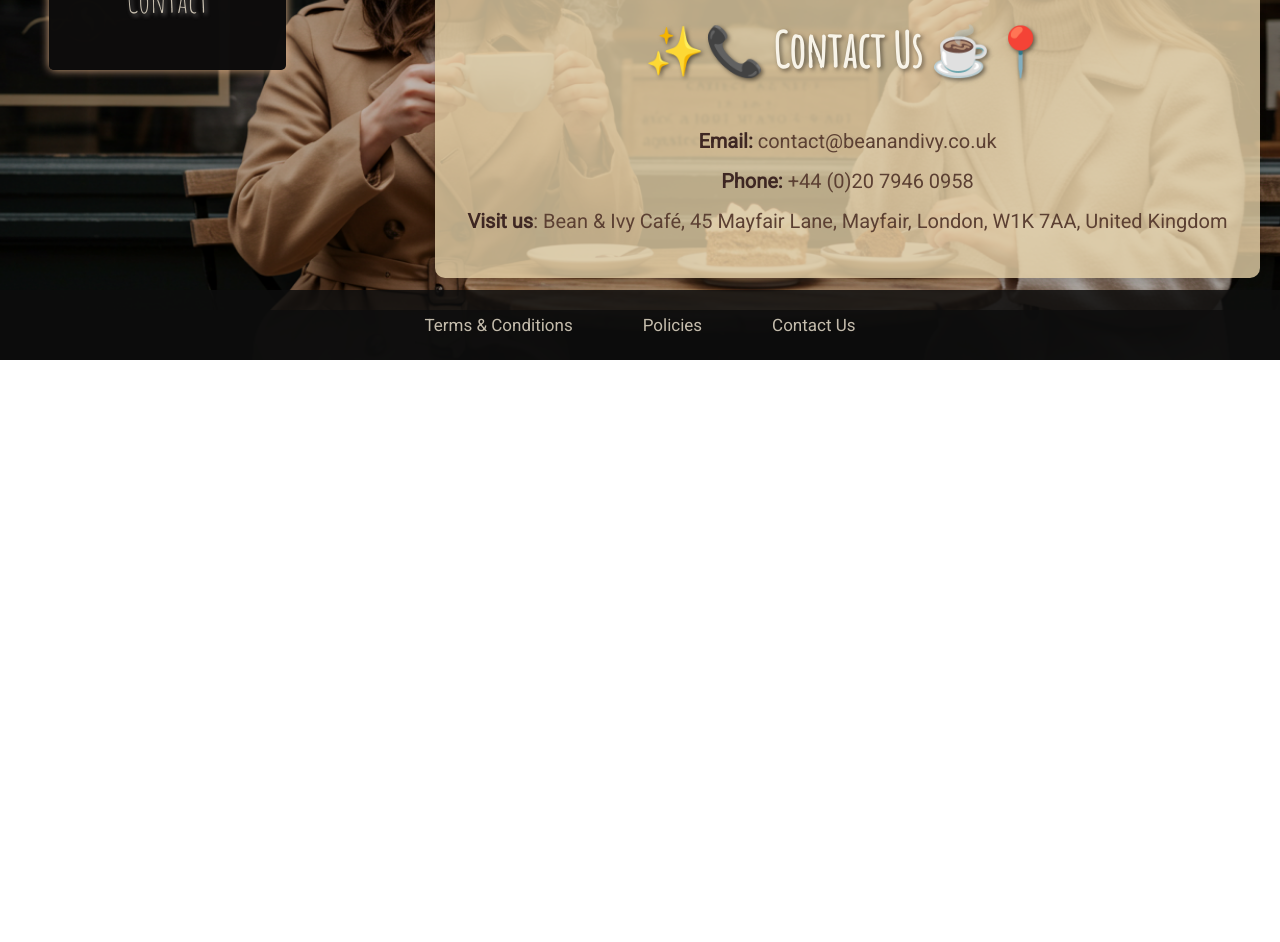
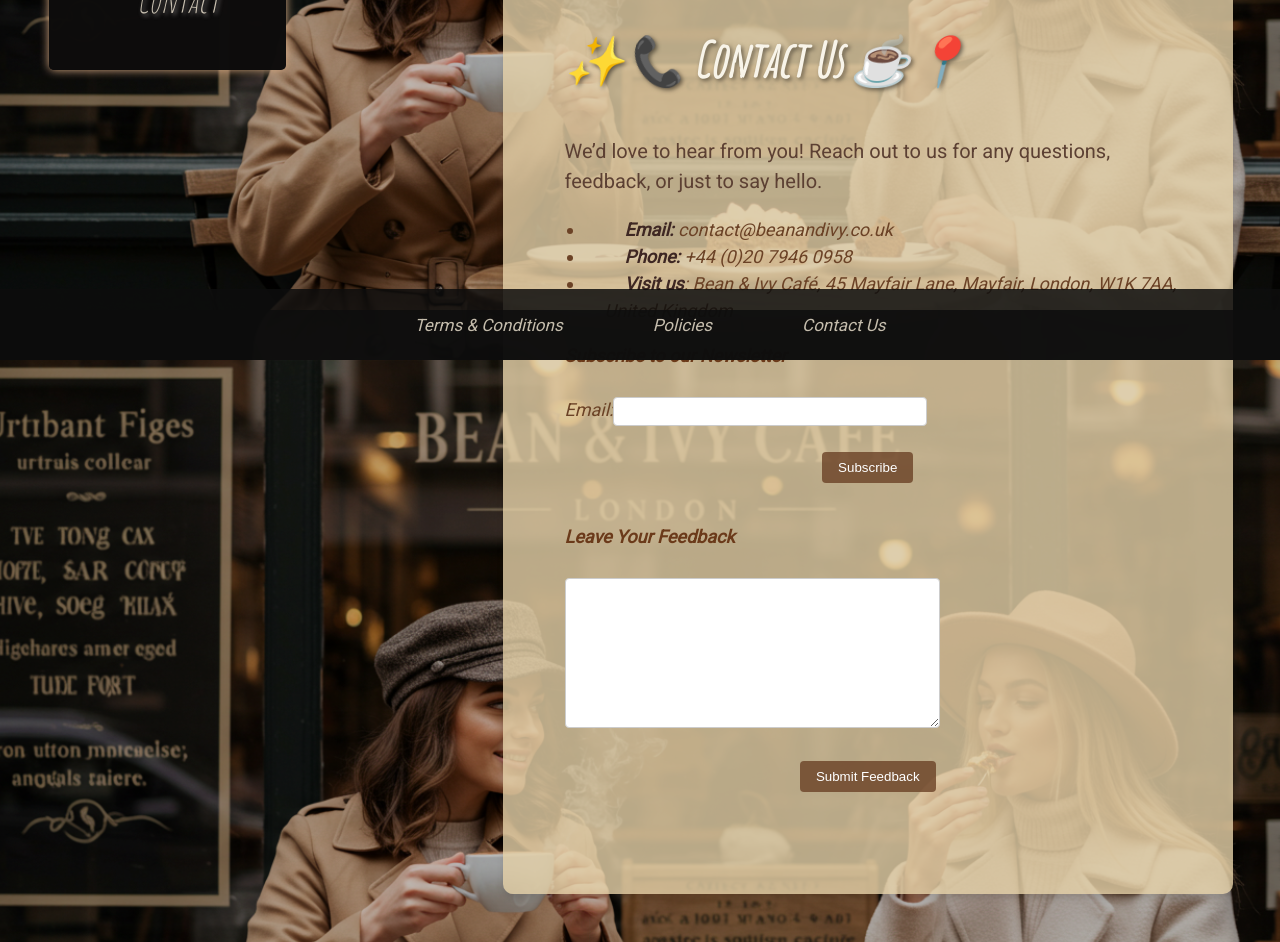
Before and after one commit to Wolfgang2025/BeanIvyCafeApp, a React (Create React App) app: page /contact in a window 1280 px wide. Shown: the part 440-1382 px from the top of the page. Before the commit the page ends 800 px from the top, so only its background shows below. Built offline with nearby package versions, Linux system fonts and the light colour scheme; a web font is replaced by a local one.

Commit message:
Merged my changes to the main branch.

```diff
--- a/package.json
+++ b/package.json
@@ -5,14 +5,15 @@
   "keywords": [],
   "main": "src/index.tsx",
   "dependencies": {
+    "@paypal/paypal-server-sdk": "^0.6.1",
+    "@paypal/react-paypal-js": "^8.0.0",
     "ajv": "^8.17.1",
     "ajv-keywords": "^5.1.0",
     "react": "^19.0.0",
     "react-dom": "^19.0.0",
     "react-image-lightbox": "5.1.4",
     "react-router-dom": "7.2.0",
-    "react-scripts": "^5.0.0",
-    "@paypal/react-paypal-js": "^8.0.0"
+    "react-scripts": "^5.0.0"
   },
   "devDependencies": {
     "@types/react": "19.0.0",
--- a/src/pages2/Contact.jsx
+++ b/src/pages2/Contact.jsx
@@ -1,26 +1,110 @@
-import React from "react";
+import React, { useState } from "react";
+import axios from "axios";
 import "../styles2/Contact.css";
 
-const Contact = () => {
+
+export default function ContactPage() {
+  const [email, setEmail] = useState("");
+  const [feedback, setFeedback] = useState("");
+
+  // Handle the subscription form submit
+  const handleFeedbackSubmit = async (e) => {
+    e.preventDefault();
+    try {
+      const response = await axios.post("http://localhost:5000/submit-feedback", {
+        email,
+        feedback,
+      });
+
+      alert(response.data.message);
+      setEmail(""); // Clear input
+      setFeedback(""); // Clear feedback
+    } catch (error) {
+      alert("Error submitting feedback!");
+      console.error(error);
+    }
+  };
+
+  // Handle the subscription form submit
+  const handleSubscriptionSubmit = async (e) => {
+    e.preventDefault();
+    try {
+      const response = await axios.post("http://localhost:5000/subscribe", {
+        email
+      });
+
+      alert(response.data.message);
+      setEmail(""); // Clear input
+    } catch (error) {
+      alert("Error subscribing to newsletter!");
+      console.error(error);
+    }
+  };
+
   return (
-    // <div className="contactContainer">
-    <div className="contact-box">
+
+    <div className="contactContainer">
+      <div className="about-us">
+      <div className="contact-form" style={{ padding: "10px", maxWidth: "700px", margin: "0 auto", paddingBottom: "70px" }}>
         <h2 className="cursive-heading">✨📞 Contact Us ☕📍</h2>
+
+
+        <p>
+        We’d love to hear from you! Reach out to us for any questions, feedback, or just to say hello.
+      </p>
+
+
         <ul className="contact-list">
           <li>
             <strong>Email:</strong> contact@beanandivy.co.uk
           </li>
+
           <li>
             <strong>Phone:</strong> +44 (0)20 7946 0958
           </li>
+
           <li>
-          <strong>Visit us</strong>: Bean & Ivy Café, 45 Mayfair Lane, Mayfair,
-          London, W1K 7AA, United Kingdom
+            <strong>Visit us</strong>: Bean & Ivy Café, 45 Mayfair Lane,
+            Mayfair, London, W1K 7AA, United Kingdom
           </li>
         </ul>
+
+
+
+      <div className="newsletter-sectiom">
+        <h3>Subscribe to our Newsletter</h3>
+        <form onSubmit={handleSubscriptionSubmit}>
+          <label>
+            Email:
+            <input
+              type="email"
+              value={email}
+              onChange={(e) => setEmail(e.target.value)}
+              required
+              className="email-input" // Added class for styling
+            />
+          </label>
+          <button type="submit" className="submit-button">Subscribe</button>
+        </form>
       </div>
-    // </div>
+
+
+       <div className="feedback-section">
+        <h3>Leave Your Feedback</h3>
+        <form onSubmit={handleFeedbackSubmit}>
+          <label>
+          <textarea
+              value={feedback}
+              onChange={(e) => setFeedback(e.target.value)}
+              required
+              className="feedback-input" // Added class for styling
+          />
+          </label>
+          <button type="submit" className="submit-button">Submit Feedback</button>
+        </form>
+       </div>
+      </div>
+    </div>
+  </div>
   );
-};
-
-export default Contact;
+}
--- a/src/styles2/Contact.css
+++ b/src/styles2/Contact.css
@@ -1,29 +1,113 @@
-.contact-box {
-  display: flex;
-  flex-direction: column;
-  justify-content: center; /* Center vertically */
-  align-items: center; /* Center horizontally */
-  margin: 2rem auto; /* Center the block and add some margin */
-  max-width: 85%; /* Use percentage for responsiveness */
-  /* Remove the bottom, left, and transform properties */
-  background-color: rgba(230, 210, 169, 0.8);
-  padding: 2rem;
-  border-radius: 10px;
-  box-shadow: 0 4px 6px rgba(0, 0, 0, 0.1);
-  line-height: 1.5;
-  text-align: center;
+@import url("https://fonts.googleapis.com/css2?family=Amatic+SC&family=Roboto:wght@300;400&display=swap");
+
+.contact {
+  font-family: "Roboto", sans-serif;
+  color: #d2c7c7;
+  padding-left: 200px; /* Adjust based on the width of the navbar */
 }
 
-.contact-list {
-  list-style: none; /* Removes bullet points */
-  padding: 0; /* Removes default padding */
-  margin: 0; /* Removes default margin */
+
+@media (max-width: 768px) {
+  .contact {
+    padding-left: 0;
+    padding-top: 60px; /* Adjust based on the height of the navbar */
+  }
 }
 
-.contact-list li {
-  font-size: 20px; /* Increases font size */
-  font-weight: 500; /* Slightly bolder for better readability */
-  margin-bottom: 10px; /* Adds spacing between list items */
-  color: #5c4033; /* Deep mocha brown for warm readability */
-  font-family: "Roboto", sans-serif; /* Keeps consistency */
+/* Add these styles in your CSS file */
+
+/* Styles for the white box container */
+.contact-form-container {
+  padding: 10px;
+  max-width: 1000px;
+  margin: 0 auto;
+  background-color: #fff;
+  border-radius: 20px;
+  box-shadow: 0 4px 8px rgba(0, 0, 0, 0.1);
 }
+
+newsletter-section {
+  margin-top: 90px; /* Add gap between contact details and newsletter section */
+
+}
+
+
+.feedback-section {
+  margin-top: 40px;} /* Add gap between newsletter section and feedback section */
+
+.buttons-container {
+  display: flex;
+  justify-content: flex-start; /* Align buttons to the left */
+  margin-top: 10px; /* Add space between the textarea and button */
+}
+
+.email-input {
+  width: 50%; /* Reduced width */
+  padding: 6px; /* Reduced padding */
+  margin: 10px 0;
+  border-radius: 4px;
+  border: 1px solid #ccc;
+  box-sizing: border-box;
+}
+
+.feedback-input {
+  width: 60%; /* Make it take full width */
+  height: 150px; /* Increase height */
+  padding: 10px; /* Increase padding for better spacing */
+  margin: 10px 0;
+  border-radius: 4px;
+  border: 1px solid #ccc;
+  box-sizing: border-box;
+  resize: vertical; /* Allows the user to resize the box vertically */
+}
+
+/* Ensure the label appears above the input fields */
+label {
+  display: block;
+  margin-bottom: 6px;
+}
+
+/* Styling for the submit buttons */
+.submit-button {
+  padding: 8px 16px;
+
+  background-color:rgb(107, 66, 38, 0.8);
+  color: white;
+  border: none;
+  border-radius: 4px;
+  cursor: pointer;
+  width: auto; /* Ensure button takes only as much width as necessary */
+  margin-top: 10px; /* Move the Submit button slightly down */
+}
+
+
+.submit-button:hover {
+  background-color:  rgb(107, 66, 38, 0.8);
+}
+
+/* Basic styling for the headings and paragraph texts */
+h1, h2 ,li,label,strong{
+  font-size: 18px;
+  color: #6b4226;
+  text-align: left;
+  font-family: "Roboto", sans-serif;
+  font-style: italic;
+  padding-left: 20px
+}
+
+  h3{
+    font-size: 18px;
+  color: hsl(24, 61%, 26%);
+  text-align: left;
+  font-family: "Roboto", sans-serif;
+  font-style: italic;
+  padding-left: 20px
+
+  }
+
+
+p {
+  font-size: 1rem;
+  color: #666;
+  line-height: 1.5;
+}
```
Also changed, not shown: src/services2/server.js (+96 -0 lines), 2 other files (tests, documents, lock files or other folders). Lines whose indentation alone changed are shown as unchanged.
